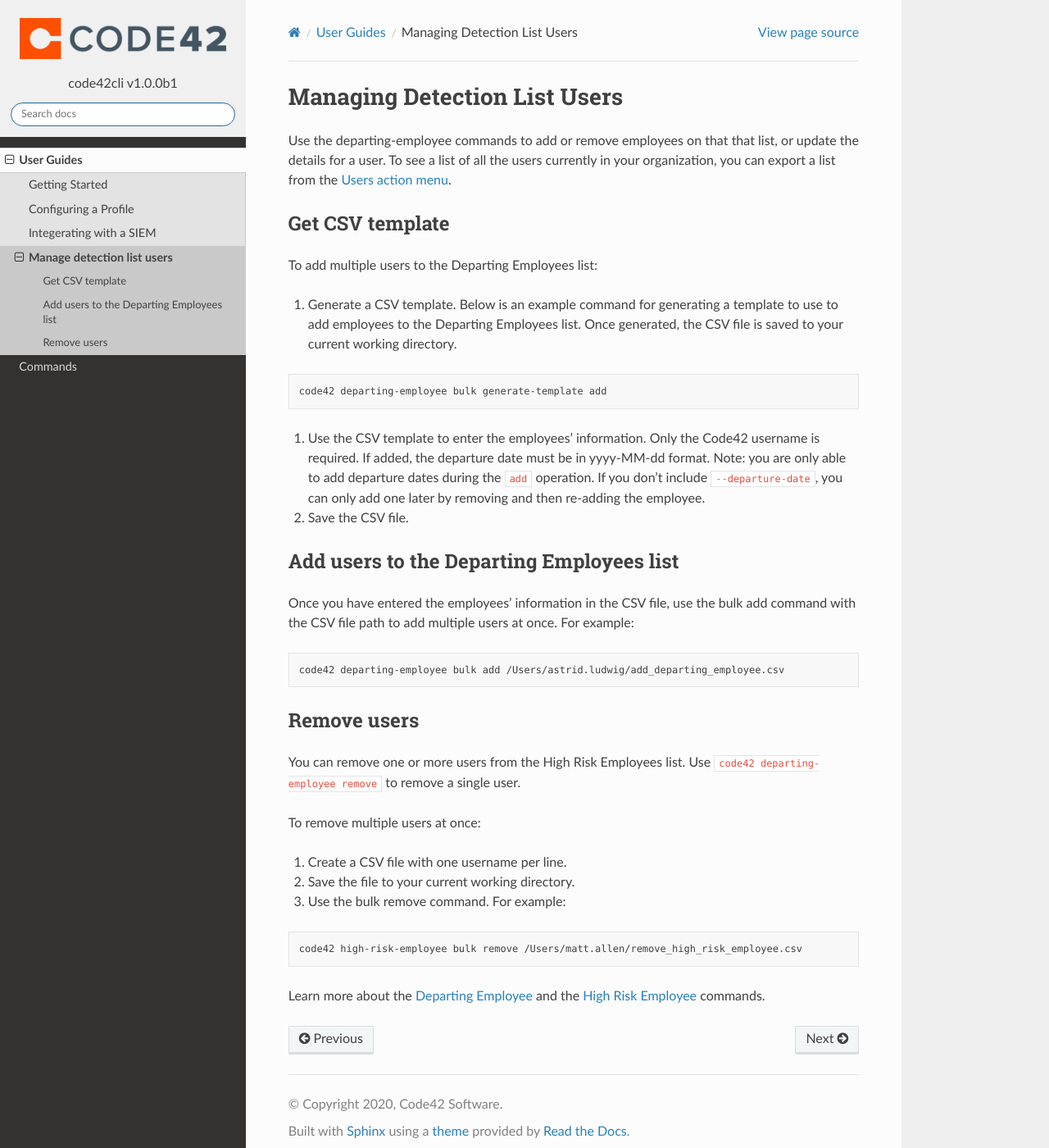
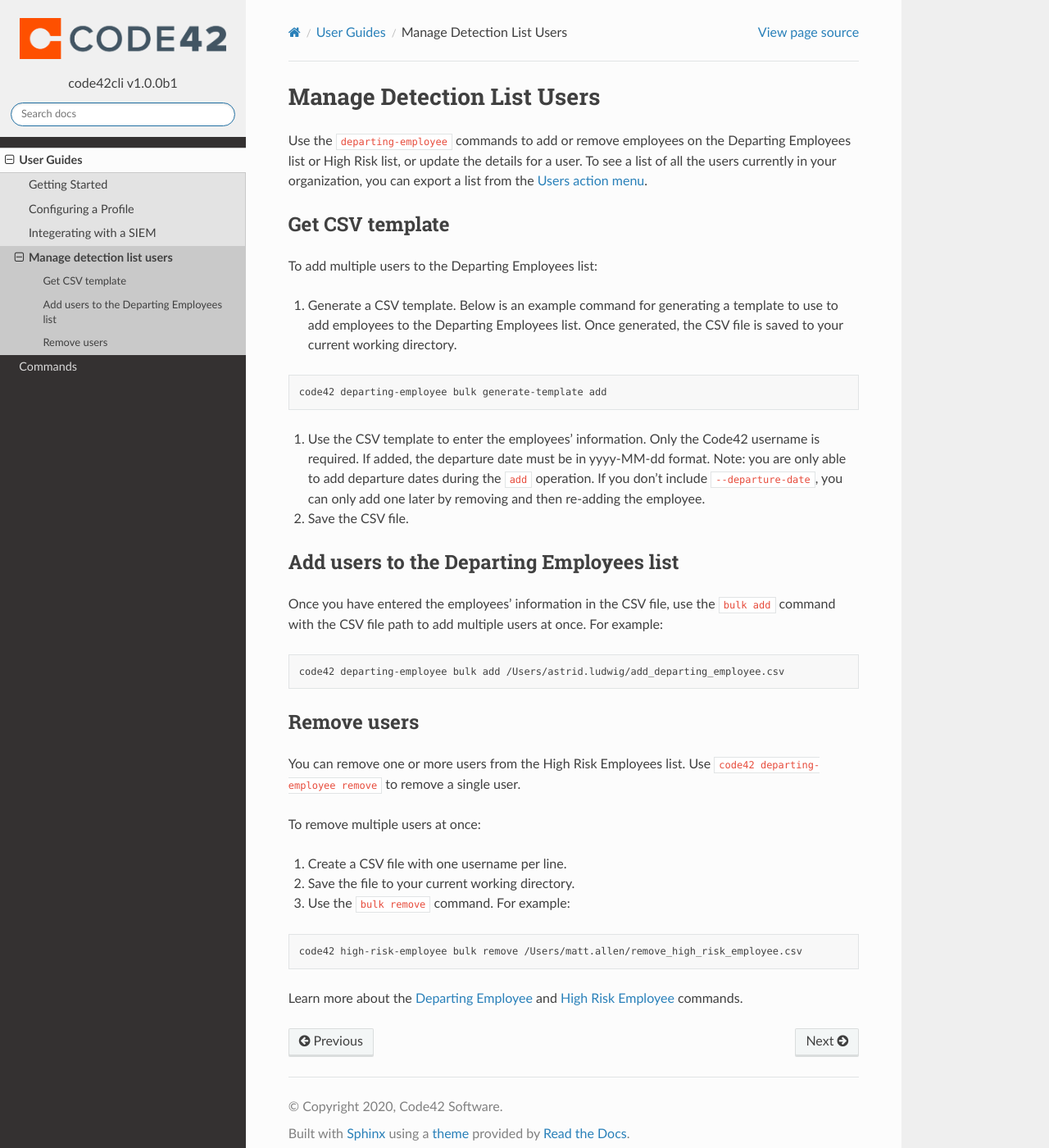
Before and after one commit to code42/code42cli, a Sphinx documentation site: the page built from docs/userguides/detectionlists.md, in a window 1280 px wide and 1400 px high. Shown: the whole window at 82% size. Built offline with Sphinx 7.4.7 and the Read the Docs theme 2.0.0, drawn with Linux system fonts in a browser that asks for light colours.

Commit message:
Update detectionlists.md (#124)
Co-authored-by: Alan Grgic <alan.grgic@code42.com>

````diff
--- a/docs/userguides/detectionlists.md
+++ b/docs/userguides/detectionlists.md
@@ -1,6 +1,6 @@
-# Managing Detection List Users
+# Manage Detection List Users
 
-Use the departing-employee commands to add or remove employees on that that list, or update the details for a user. To
+Use the `departing-employee` commands to add or remove employees on the Departing Employees list or High Risk list, or update the details for a user. To
 see a list of all the users currently in your organization, you can export a list from the
 [Users action menu](https://support.code42.com/Administrator/Cloud/Administration_console_reference/Users_reference#Action_menu).
 
@@ -23,7 +23,7 @@
 
 ## Add users to the Departing Employees list
 
-Once you have entered the employees' information in the CSV file, use the bulk add command with the CSV file path to
+Once you have entered the employees' information in the CSV file, use the `bulk add` command with the CSV file path to
 add multiple users at once. For example:
 
 ```bash
````
Also changed, not shown: other parts of docs/userguides/detectionlists.md (+2 -2 lines).
